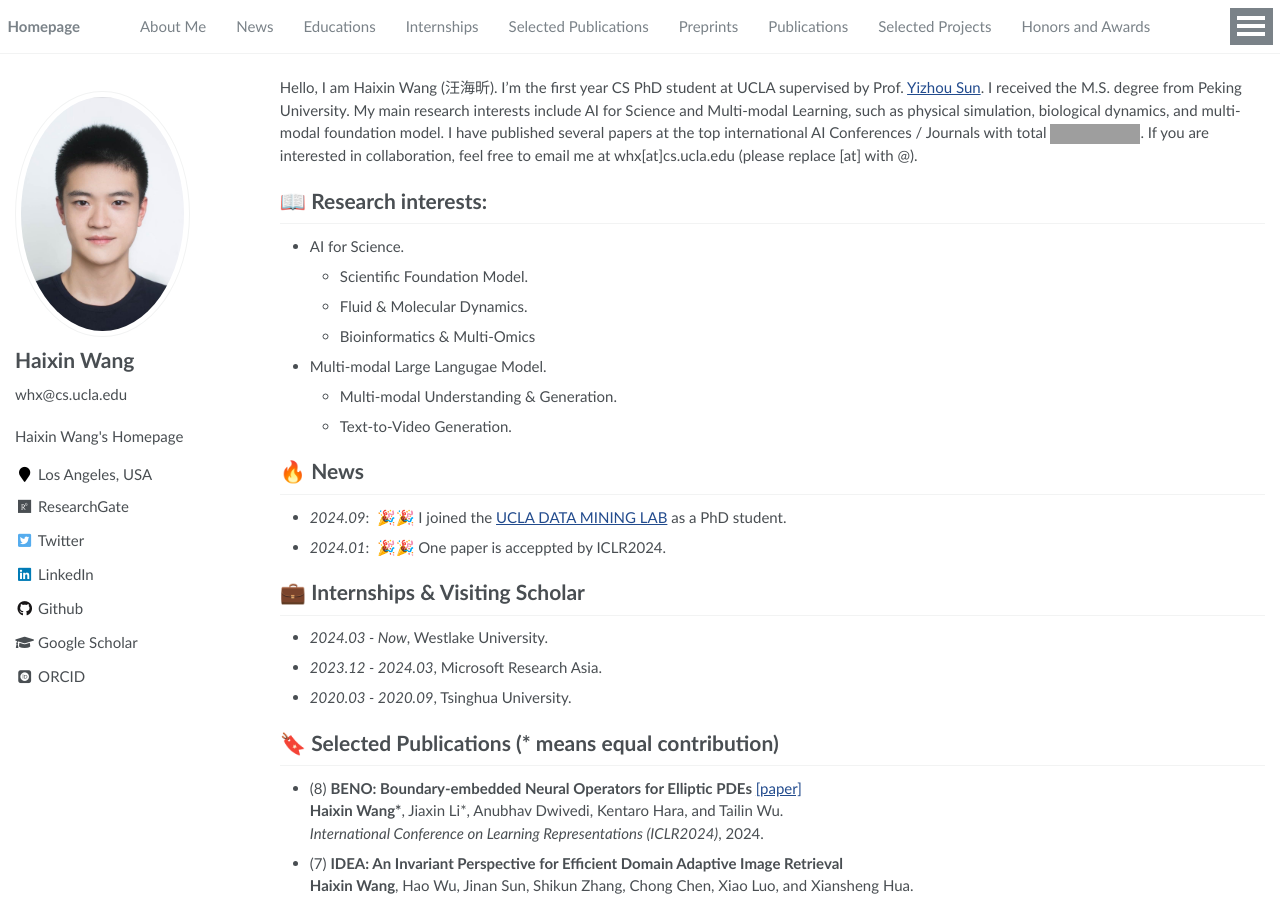
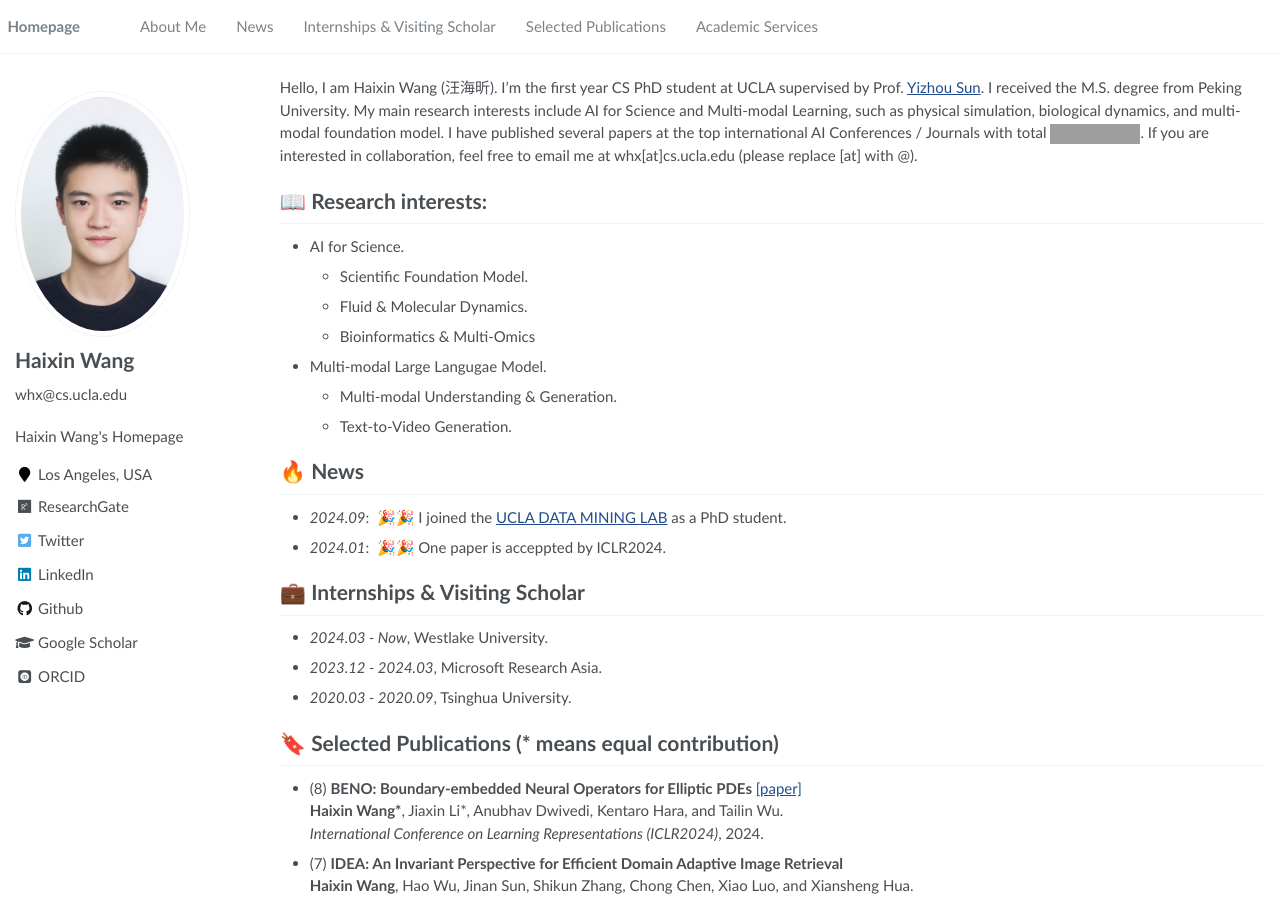
Before and after one commit to WillDreamer/WillDreamer.github.io, a Jekyll site: the page built from _pages/about.md, in a window 1280 px wide and 900 px high. Built offline with Jekyll 4.4.1, drawn with Linux system fonts in a browser that asks for light colours; some web fonts are replaced; grey boxes are pictures that could not be loaded.

Commit message:
Update navigation.yml

```diff
--- a/_data/navigation.yml
+++ b/_data/navigation.yml
@@ -6,32 +6,11 @@ main:
   - title: "News"
     url: "/#-news"
 
-  - title: "Educations"
-    url: "/#-educations"
-
-  - title: "Internships"
+  - title: "Internships & Visiting Scholar"
     url: "/#-internships"
 
   - title: "Selected Publications"
     url: "/#-selected-publications"
 
-  - title: "Preprints"
-    url: "/#-preprints"
-
-  - title: "Publications"
-    url: "/#-publications"
-
-  - title: "Selected Projects"
-    url: "/#-selected-projects"
-
-  - title: "Honors and Awards"
-    url: "/#-honors-and-awards"
-
   - title: "Academic Services"
     url: "/#-academic-services"
-
-  - title: "Teaching Experience"
-    url: "/#-teaching-experience"
-
-  - title: "Invited Talks"
-    url: "/#-invited-talks"
```
